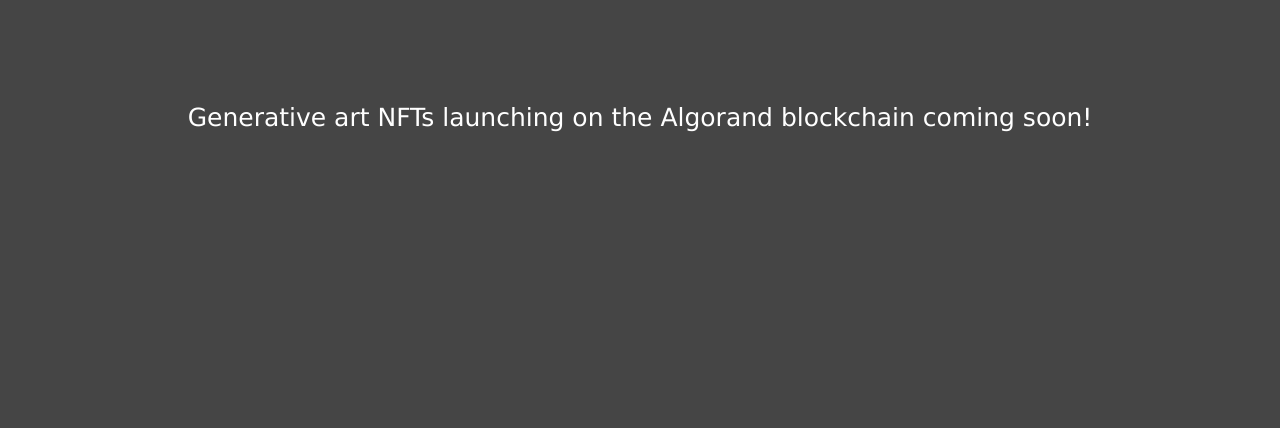
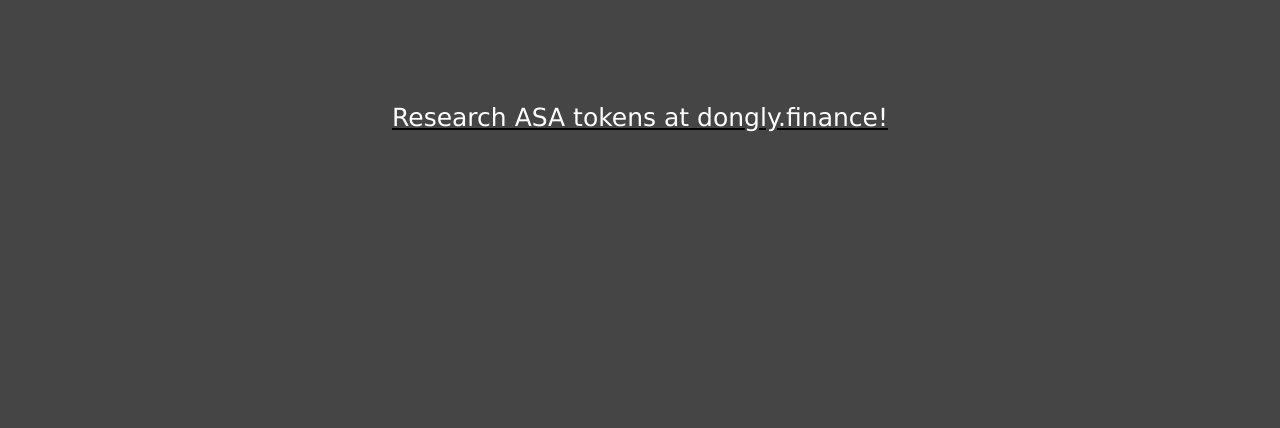
Before and after one commit to dongraiser/donger_nft_site, a plain HTML site: page index.html in a window 1280 px wide. Shown: the part 372-800 px from the top of the page. Drawn offline with nearby package versions, Linux system fonts and the light colour scheme.

Commit message:
Add files via upload

```diff
--- a/index.html
+++ b/index.html
@@ -48,9 +48,11 @@
   </div>
 
   <div class="w3-container w3-animate-top">
-    <p class="w3-center w3-text-white" style="font-size: 25px;">
-      Generative art NFTs launching on the Algorand blockchain coming soon!
-    </p>
+    <a href="https://dongly.finance/">
+      <p class="w3-center w3-text-white" style="font-size: 25px;">
+        Research ASA tokens at dongly.finance!
+      </p>
+    </a>
   </div>
 
   <!-- contact container dongraiseralgo@protonmail.com -->
```
